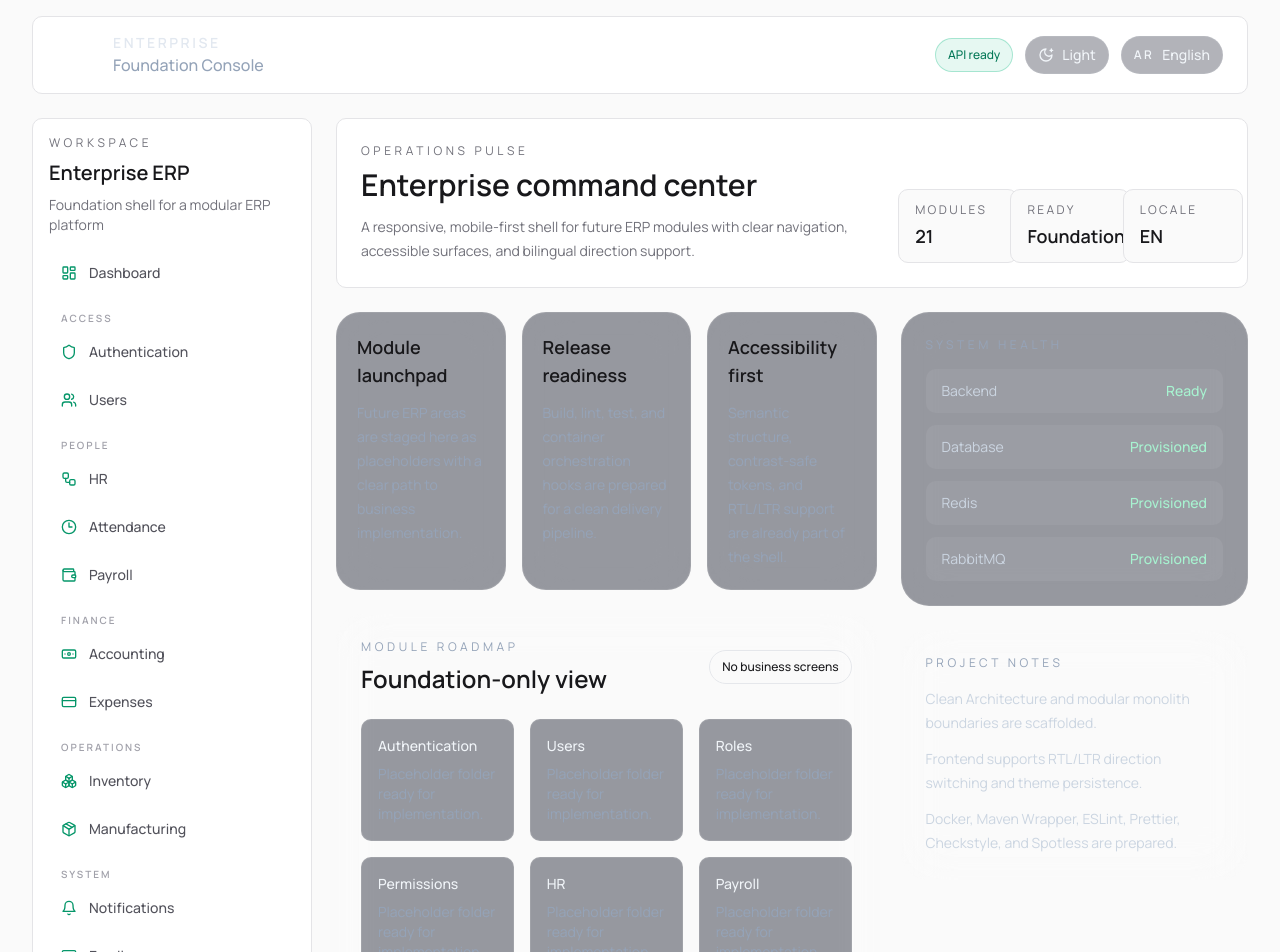
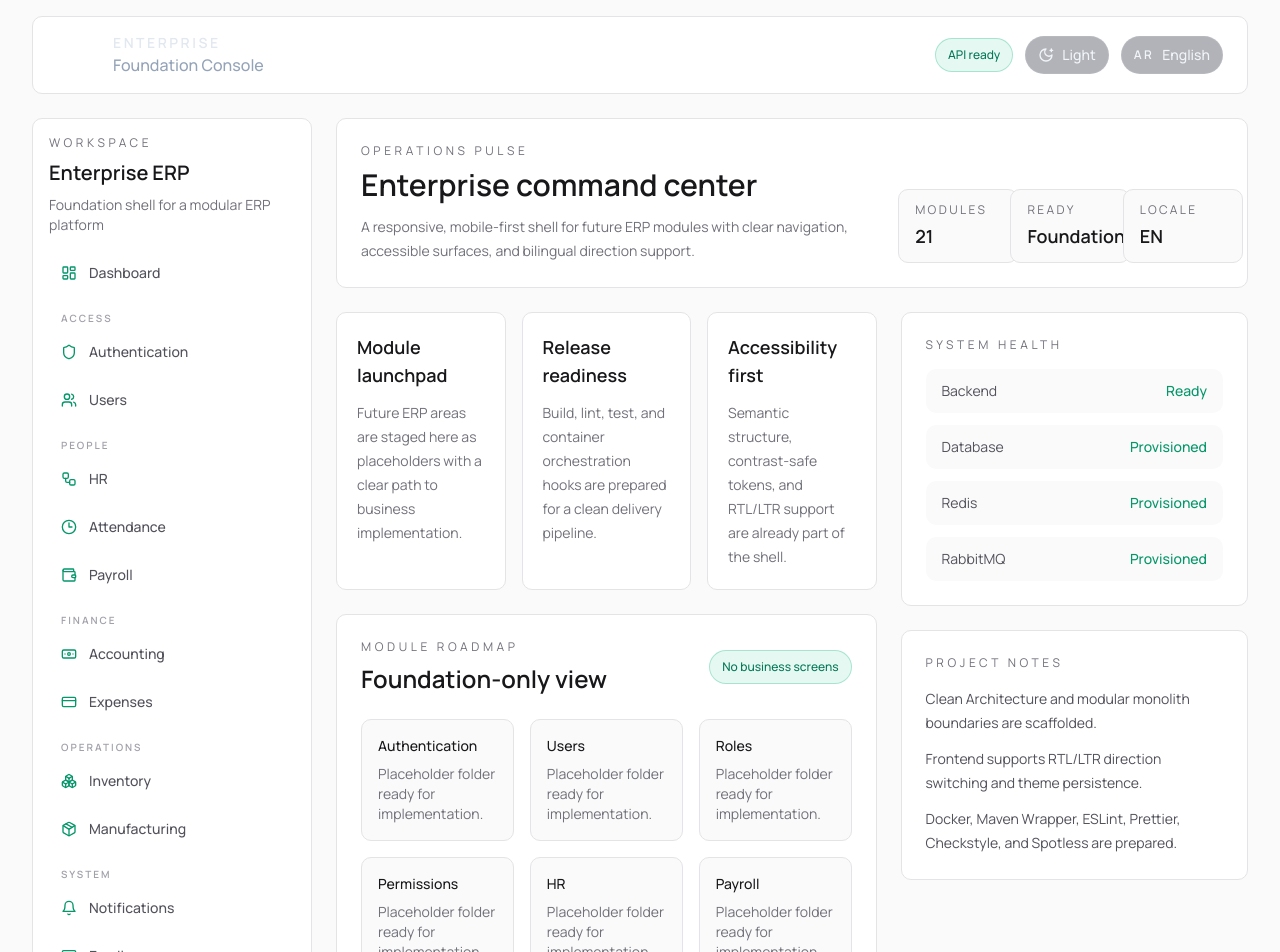
Before and after one commit to omar-mahmoud-java-developer/new-project, a React (Vite) app in the folder frontend/: page / in a window 1280 px wide. Shown: the top 952 px of the page. Built offline with nearby package versions, Linux system fonts and the light colour scheme.

Commit message:
style: restyle OverviewPage to flat zinc+emerald

```diff
--- a/frontend/src/pages/OverviewPage.tsx
+++ b/frontend/src/pages/OverviewPage.tsx
@@ -21,21 +21,21 @@ export function OverviewPage() {
           {panels.map((panel) => (
             <article
               key={panel.title}
-              className="rounded-[1.5rem] border border-white/10 bg-slate-950/40 p-5 shadow-soft backdrop-blur-xl"
+              className="rounded-2xl border border-zinc-200 bg-white p-5 dark:border-zinc-800 dark:bg-zinc-900"
             >
               <h3 className="text-lg font-semibold">{panel.title}</h3>
-              <p className="mt-3 text-sm leading-6 text-slate-400">{panel.body}</p>
+              <p className="mt-3 text-sm leading-6 text-zinc-500 dark:text-zinc-400">{panel.body}</p>
             </article>
           ))}
         </div>
 
-        <article className="rounded-[1.75rem] border border-white/10 bg-white/5 p-6 shadow-lift backdrop-blur-xl">
+        <article className="rounded-2xl border border-zinc-200 bg-white p-6 dark:border-zinc-800 dark:bg-zinc-900">
           <div className="flex items-center justify-between gap-4">
             <div>
-              <p className="text-xs uppercase tracking-[0.3em] text-slate-400">Module roadmap</p>
+              <p className="text-xs uppercase tracking-[0.3em] text-zinc-500 dark:text-zinc-400">Module roadmap</p>
               <h3 className="mt-2 text-2xl font-semibold">Foundation-only view</h3>
             </div>
-            <div className="rounded-full border border-brand-400/30 bg-brand-500/10 px-3 py-2 text-xs font-medium text-brand-200">
+            <div className="rounded-full border border-emerald-500/30 bg-emerald-500/10 px-3 py-2 text-xs font-medium text-emerald-700 dark:text-emerald-300">
               No business screens
             </div>
           </div>
@@ -52,9 +52,12 @@ export function OverviewPage() {
               "Inventory",
               "Reports",
             ].map((item) => (
-              <div key={item} className="rounded-2xl border border-white/10 bg-slate-950/40 px-4 py-4">
-                <div className="text-sm font-medium text-slate-100">{item}</div>
-                <div className="mt-2 text-sm text-slate-400">Placeholder folder ready for implementation.</div>
+              <div
+                key={item}
+                className="rounded-2xl border border-zinc-200 bg-zinc-50 px-4 py-4 dark:border-zinc-800 dark:bg-zinc-950"
+              >
+                <div className="text-sm font-medium text-zinc-900 dark:text-zinc-100">{item}</div>
+                <div className="mt-2 text-sm text-zinc-500 dark:text-zinc-400">Placeholder folder ready for implementation.</div>
               </div>
             ))}
           </div>
@@ -62,8 +65,8 @@ export function OverviewPage() {
       </div>
 
       <aside className="space-y-6">
-        <article className="rounded-[1.75rem] border border-white/10 bg-slate-950/40 p-6 shadow-soft backdrop-blur-xl">
-          <p className="text-xs uppercase tracking-[0.3em] text-slate-400">System health</p>
+        <article className="rounded-2xl border border-zinc-200 bg-white p-6 dark:border-zinc-800 dark:bg-zinc-900">
+          <p className="text-xs uppercase tracking-[0.3em] text-zinc-500 dark:text-zinc-400">System health</p>
           <div className="mt-4 space-y-3">
             {[
               ["Backend", "Ready"],
@@ -71,17 +74,20 @@ export function OverviewPage() {
               ["Redis", "Provisioned"],
               ["RabbitMQ", "Provisioned"],
             ].map(([label, value]) => (
-              <div key={label} className="flex items-center justify-between rounded-2xl bg-white/5 px-4 py-3">
-                <span className="text-sm text-slate-300">{label}</span>
-                <span className="text-sm font-medium text-emerald-200">{value}</span>
+              <div
+                key={label}
+                className="flex items-center justify-between rounded-2xl bg-zinc-50 px-4 py-3 dark:bg-zinc-950"
+              >
+                <span className="text-sm text-zinc-600 dark:text-zinc-300">{label}</span>
+                <span className="text-sm font-medium text-emerald-600 dark:text-emerald-300">{value}</span>
               </div>
             ))}
           </div>
         </article>
 
-        <article className="rounded-[1.75rem] border border-white/10 bg-white/5 p-6 shadow-soft backdrop-blur-xl">
-          <p className="text-xs uppercase tracking-[0.3em] text-slate-400">Project notes</p>
-          <ul className="mt-4 space-y-3 text-sm leading-6 text-slate-300">
+        <article className="rounded-2xl border border-zinc-200 bg-white p-6 dark:border-zinc-800 dark:bg-zinc-900">
+          <p className="text-xs uppercase tracking-[0.3em] text-zinc-500 dark:text-zinc-400">Project notes</p>
+          <ul className="mt-4 space-y-3 text-sm leading-6 text-zinc-600 dark:text-zinc-300">
             <li>Clean Architecture and modular monolith boundaries are scaffolded.</li>
             <li>Frontend supports RTL/LTR direction switching and theme persistence.</li>
             <li>Docker, Maven Wrapper, ESLint, Prettier, Checkstyle, and Spotless are prepared.</li>
```
